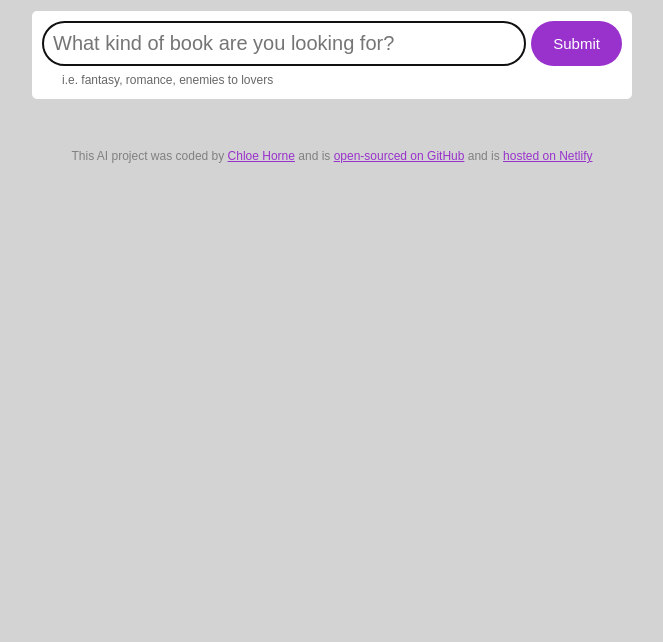
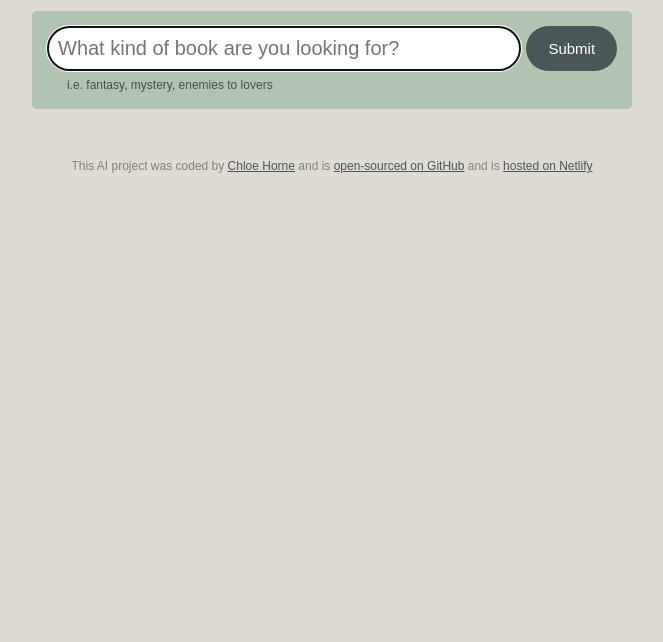
Before and after one commit to chloecharlotte/She-Codes-AI-Project, a plain HTML site: page index.html in a window 1280 px wide. Shown: the part 158-800 px from the top of the page, without its empty margins (308-971 px from the left). Drawn offline with nearby package versions, Linux system fonts and the light colour scheme.

Commit message:
final touches

```diff
--- a/index.html
+++ b/index.html
@@ -27,7 +27,7 @@
             />
             <input type="submit" class="button" />
           </form>
-          <div class="example">i.e. fantasy, romance, enemies to lovers</div>
+          <div class="example">i.e. fantasy, mystery, enemies to lovers</div>
         </div>
         <div class="book-recommendation hidden" id="book-recommendation"></div>
       </main>
--- a/src/style.css
+++ b/src/style.css
@@ -1,5 +1,5 @@
 body {
-  background-color: lightgray;
+  background-color: #dedbd2;
   font-family: Arial, Helvetica, sans-serif;
 }
 
@@ -15,20 +15,20 @@ h1 {
   font-weight: 800;
   font-size: 32px;
   line-height: 1.5;
-  color: darkorchid;
+  color: #4a5759;
 }
 main {
   margin-bottom: 50px;
 }
 
 a {
-  color: darkorchid;
+  color: #4a5759;
 }
 
 .form-container {
   margin-bottom: 30px;
-  background-color: white;
-  padding: 10px;
+  background-color: #b0c4b1;
+  padding: 15px;
   border-radius: 5px;
 }
 form {
@@ -43,16 +43,16 @@ form {
 }
 .prompt {
   padding: 10px;
-  border: 1px solid grey;
+  border: 1px solid #4a5759;
   width: 90%;
   font-size: 20px;
   border-radius: 50px;
   line-height: 15px;
-  color: grey;
+  color: #4a5759;
 }
 .button {
   margin-left: 5px;
-  background-color: darkorchid;
+  background-color: #4a5759;
   color: white;
   border: none;
   border-radius: 50px;
@@ -61,12 +61,14 @@ form {
   width: 100px;
 }
 .book-recommendation {
+  border-left: 5px solid #4a5759;
   text-align: center;
   font-size: 18px;
-  background-color: white;
+  background-color: #b0c4b1;
   line-height: 1.5;
   padding: 15px;
   border-radius: 5px;
+  color: white;
 }
 
 .hidden {
```
